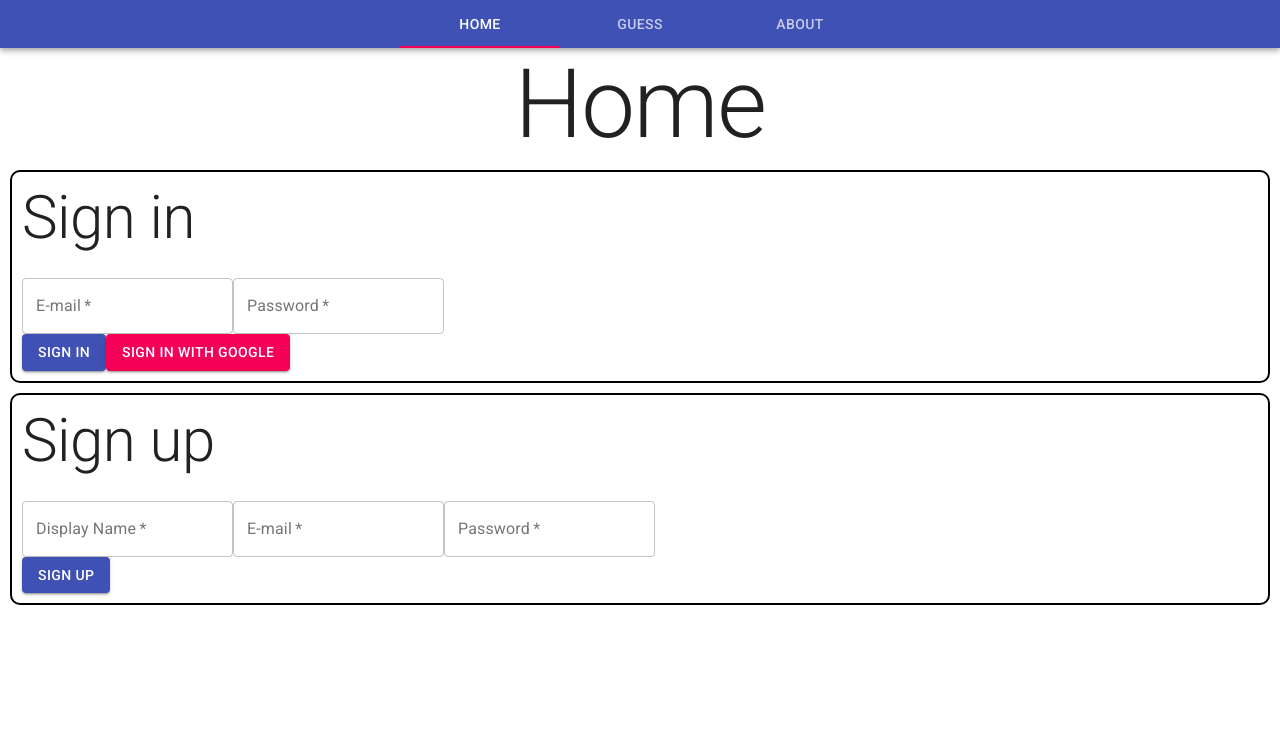
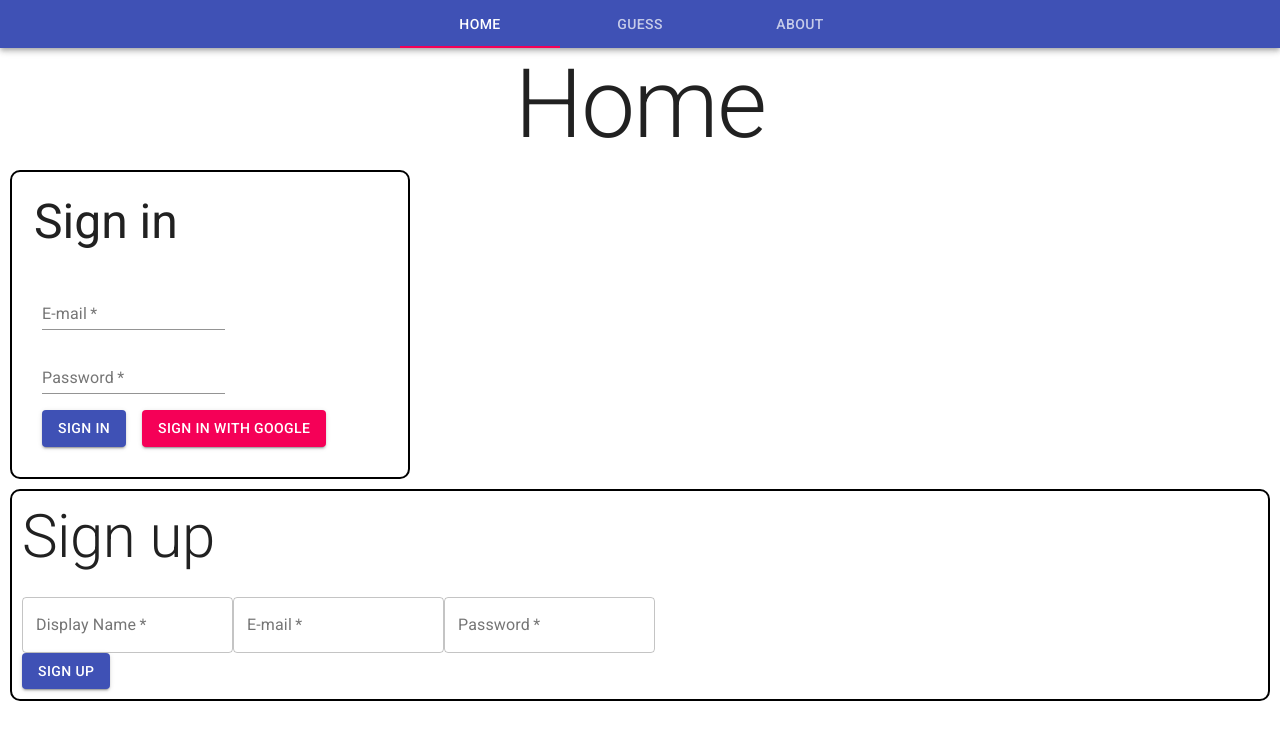
Before and after one commit to SirPotatoIV/babyGamble, a React (Create React App) app: page / in a window 1280 px wide. Shown: the top 740 px of the page. Built offline with nearby package versions, Linux system fonts and the light colour scheme; no server answers; the database is empty.

Commit message:
Updated styling and component nesting for sign in component.

```diff
--- a/src/components/SignIn/SignIn.js
+++ b/src/components/SignIn/SignIn.js
@@ -8,17 +8,24 @@ import Typography from '@material-ui/core/Typography';
 
 import { makeStyles } from '@material-ui/core/styles';
 
-const useStyles = makeStyles({
+const useStyles = makeStyles((theme) => ({
   root: {
     color: 'black',
   },
-  SignInForm: {
+  SignIn: {
     border: '2px solid black',
     borderRadius: '10px',
     padding: '10px',
     margin: '10px',
+    maxWidth: '400px',
   },
-});
+  TextField: {
+    margin: theme.spacing(1),
+  },
+  button: {
+    margin: theme.spacing(1),
+  },
+}));
 
 export default function SignIn() {
   const [email, setEmail] = useState('');
@@ -63,35 +70,36 @@ export default function SignIn() {
   };
 
   return (
-    <div className={classes.SignInForm}>
-      <Grid container spacing={3}>
+    <>
+      <Grid container spacing={3} className={classes.SignIn}>
         <Grid item xs={12}>
-          <Typography variant="h2">Sign in</Typography>
+          <Typography variant="h3">Sign in</Typography>
         </Grid>
         <Grid item xs={12}>
           <form>
             <TextField
+              className={classes.TextField}
               onChange={(event) => setEmail(event.target.value)}
               required
               id="signInEmail"
               label="E-mail"
-              variant="outlined"
               type="email"
               autoComplete="username"
               value={email}
             />
             <TextField
+              className={classes.TextField}
               onChange={(event) => setPassword(event.target.value)}
               required
               id="signInPassword"
               label="Password"
-              variant="outlined"
               type="password"
               autoComplete="current-password"
               value={password}
             />
             <Grid item xs={12}>
               <Button
+                className={classes.button}
                 onClick={() => handleSignInWithEmail()}
                 label="Sign in"
                 variant="contained"
@@ -100,6 +108,7 @@ export default function SignIn() {
                 Sign in
               </Button>
               <Button
+                className={classes.button}
                 onClick={() => handleSignInWithGoogle()}
                 label="Sign in with Google"
                 variant="contained"
@@ -116,6 +125,6 @@ export default function SignIn() {
           </Typography>
         )}
       </Grid>
-    </div>
+    </>
   );
 }
```
Also changed, not shown: 1 other file (tests, documents, lock files or other folders).
